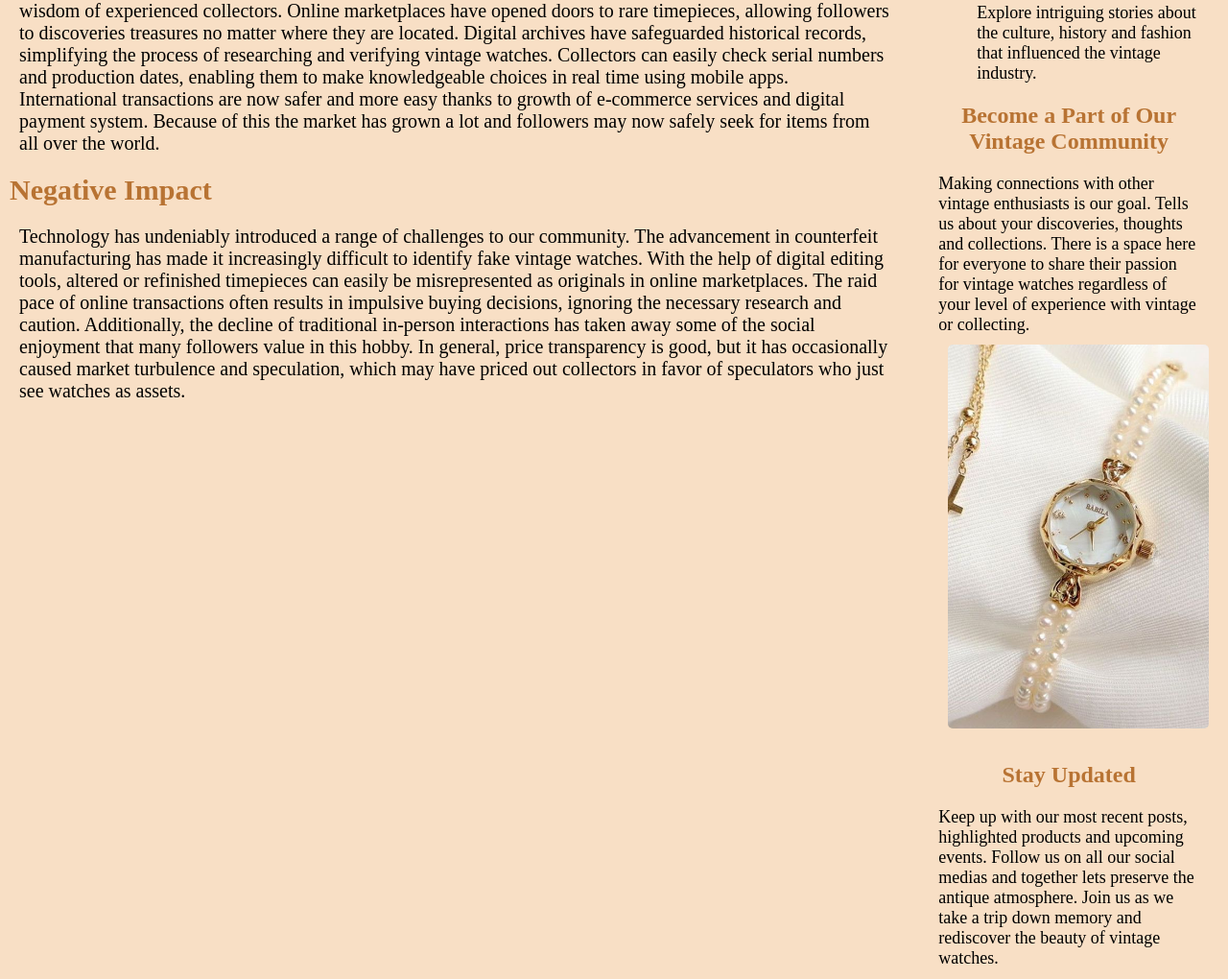
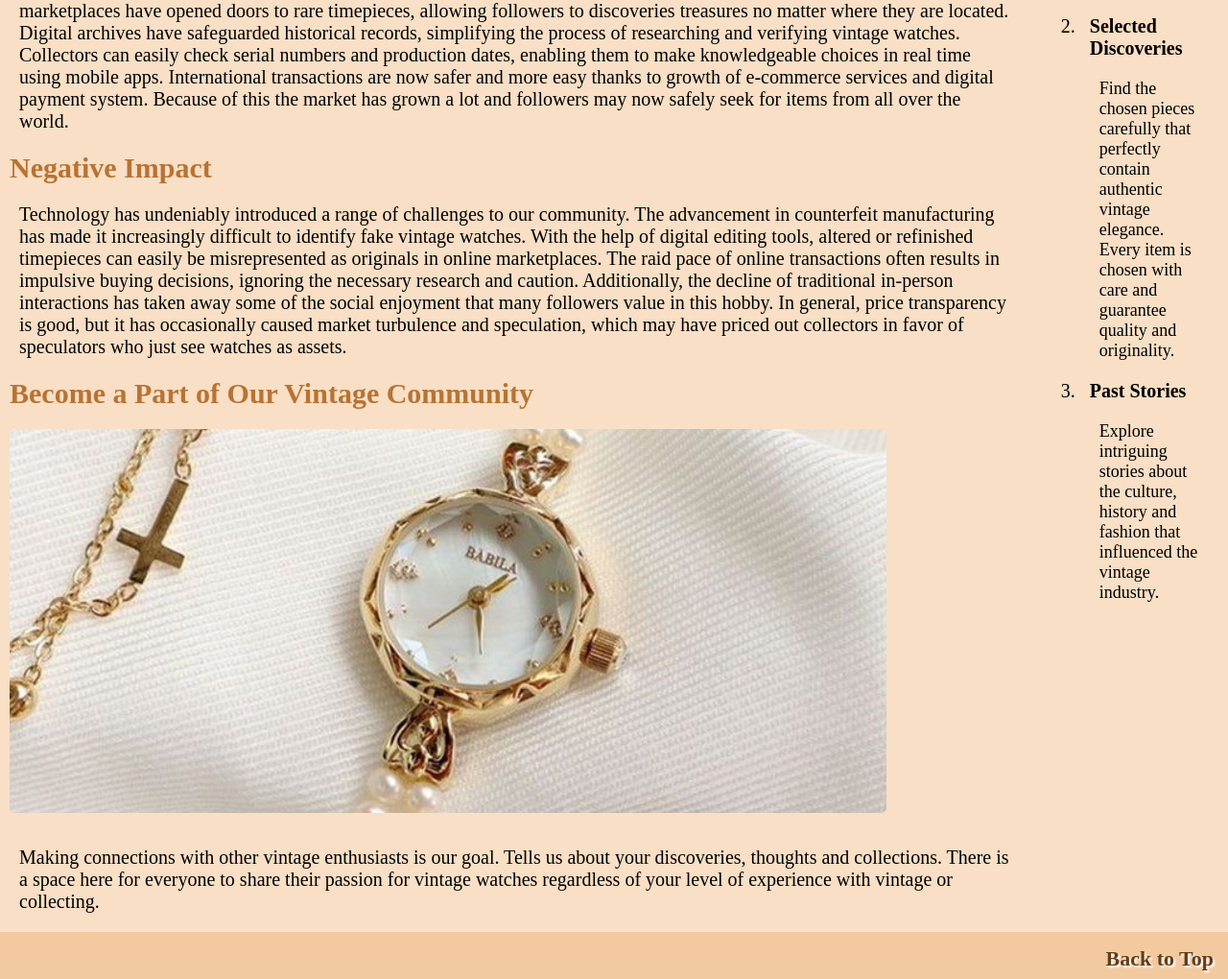
Before and after one commit to sleshma0613/Development, a plain HTML site: page pages/blog.html in a window 1280 px wide. Shown: the part 1380-2400 px from the top of the page at 96% size. Drawn offline with Linux system fonts and the light colour scheme.

Commit message:
Add files via upload

```diff
--- a/pages/blog.html
+++ b/pages/blog.html
@@ -125,12 +125,21 @@
                 see watches as assets.
             </p>
 
+            <h1>Become a Part of Our Vintage Community</h1>
+            <img src="../images/w9.jpg" alt="vintage watch">
+            <p>Making connections with other vintage enthusiasts is our goal. Tells us about your discoveries, thoughts
+                and collections.
+                There is a space here for everyone to share their passion for vintage watches regardless of your level
+                of experience with vintage or collecting.
+
+            </p>
+
         </div>
         <div class="content2">
             <h1>How Technology Helps Sell Watches</h1>
             <ol type="1">
                 <li>
-                    <h2>Motivation for your Vintage Lifestyle</h2>
+                    <h2>Use of High Quality Equipments</h2>
                     <p>We have suggestion and advice to help you become creative, whether you are organizing a vintage
                         themed event, styling your clothes or decorating your room.</p>
                 </li>
@@ -145,21 +154,6 @@
                         industry.</p>
                 </li>
             </ol>
-
-            <h1>Become a Part of Our Vintage Community</h1>
-            <p>Making connections with other vintage enthusiasts is our goal. Tells us about your discoveries, thoughts
-                and collections.
-                There is a space here for everyone to share their passion for vintage watches regardless of your level
-                of experience with vintage or collecting.
-                <img src="../images/w9.jpg" alt="vintage watch">
-            </p>
-            <h1>Stay Updated</h1>
-            <p>Keep up with our most recent posts, highlighted products and upcoming events. Follow us on all our social
-                medias and
-                together lets preserve the antique atmosphere. Join us as we take a trip down memory and
-                rediscover the beauty of vintage watches.
-
-            </p>
         </div>
     </div>
     <!--this is inline css for back to top button-->
```
